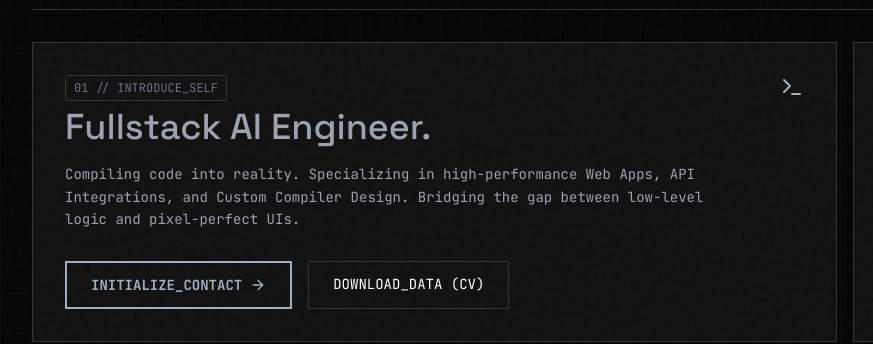
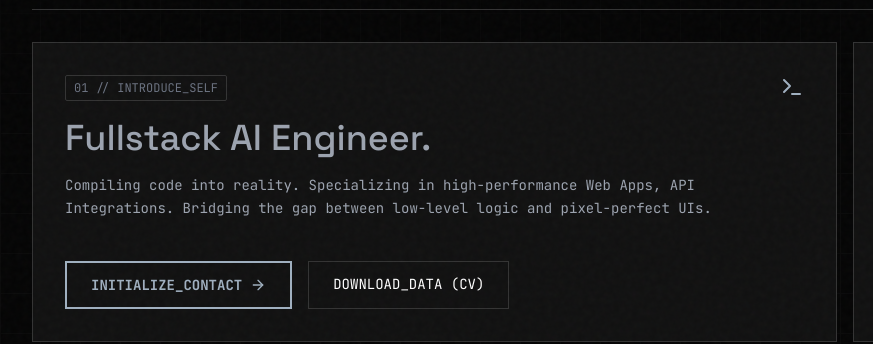
Before and after one commit to Abhii-04/new_portfolio, a plain HTML site: page index.html in a window 1280 px wide. Shown: the part 187-531 px from the top of the page, 0-873 px from the left. Drawn offline with nearby package versions, Linux system fonts and the light colour scheme; no server answers.

Commit message:
Update description in index.html
Removed 'Custom Compiler Design' from the description.

```diff
--- a/index.html
+++ b/index.html
@@ -96,7 +96,7 @@
                         <span class="text-gray-400">Fullstack AI Engineer.</span>
                     </h2>
                     <p class="font-mono text-sm text-gray-400 max-w-2xl leading-relaxed">
-                        Compiling code into reality. Specializing in high-performance Web Apps, API Integrations, and Custom Compiler Design. Bridging the gap between low-level logic and pixel-perfect UIs.
+                        Compiling code into reality. Specializing in high-performance Web Apps, API Integrations. Bridging the gap between low-level logic and pixel-perfect UIs.
                     </p>
                 </div>
                 <div class="mt-6 flex flex-wrap gap-4">
```
